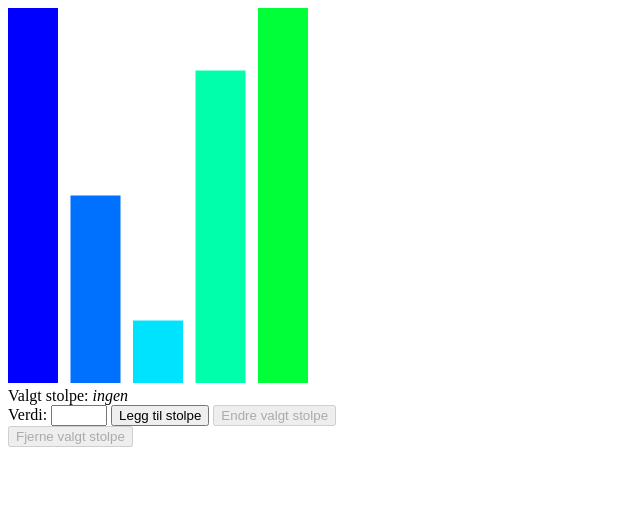
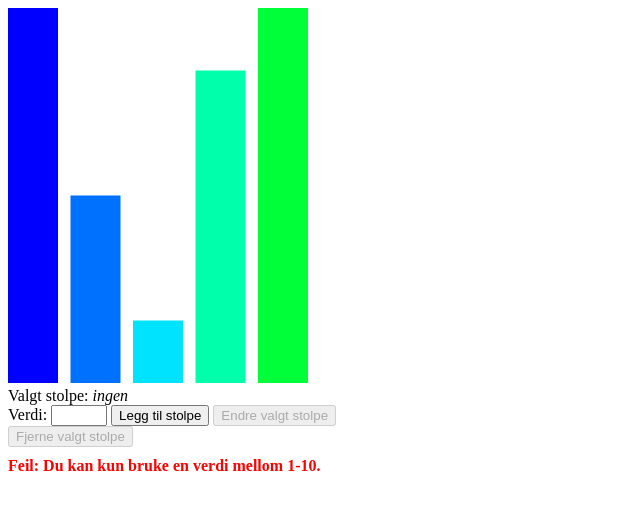
Before and after one commit to MariusTBjercke/uke6-obligatorisk-oppgave, a plain HTML site: page index.html in a window 1280 px wide. Both pictures are taken after a click on the button "Legg til stolpe". Shown: the whole page, without its empty margins (0-640 px from the left). Drawn offline with Linux system fonts and the light colour scheme.

Commit message:
Added functionalities for adding and editing bars, and error msgs.
Also added some comments.

```diff
--- a/css/main.css
+++ b/css/main.css
@@ -2,3 +2,9 @@
     stroke: #000000;
     stroke-width: 1px;
 }
+
+#error-msg {
+    color: #ff0000;
+    font-weight: bold;
+    margin: 10px 0 0 0;
+}
--- a/js/controller.js
+++ b/js/controller.js
@@ -5,11 +5,42 @@ function selectBar(index) {
     show();
 }
 
+// Onclick funksjon for å legge til en ny stolpe
+function addBar(number) {
+    if (inputValue <= 10 && inputValue >= 1) {
+        numbers.push(number);
+        show();
+    } else {
+        errorMsg();
+    }
+}
+
+// Onclick funksjon for å endre valgt stolpe
+function editBar(barNumber) {
+    if (inputValue <= 10 && inputValue >= 1) {
+        numbers.splice(barNumber - 1, 1, inputValue);
+        show();
+    } else {
+        errorMsg();
+    }
+}
+
+// Onclick funksjon for å slette valgt stolpe fra array
 function removeBar(barNumber) {
     numbers.splice(barNumber - 1, 1);
     show();
 }
 
+// Funksjon for å hente div etter id
+function getDiv(id) {
+    return document.getElementById(id);
+}
+
+function errorMsg() {
+    getDiv("error-msg").innerHTML = "Feil: Du kan kun bruke en verdi mellom 1-10.";
+}
+
+// Trykk på utsiden av stolpene for å avvelge
 addEventListener("click", function(e) {
     if (e.target.tagName != "rect" && e.target.tagName != "BUTTON" && e.target.tagName != "INPUT") {
         chosenBar = "";
--- a/js/view.js
+++ b/js/view.js
@@ -15,10 +15,13 @@ function show() {
         <br />
         Verdi:
         <input type="number" min="1" max="10" oninput="inputValue = this.value" />
-        <button>Legg til stolpe</button>
+        <button onclick="addBar(inputValue)">Legg til stolpe</button>
         <button ${disabled} onclick="editBar(${chosenBar})">Endre valgt stolpe</button><br />
         <button ${disabled} onclick="removeBar(${chosenBar})">Fjerne valgt stolpe</button>
         `;
+        const errorDiv = document.createElement("div");
+        errorDiv.setAttribute("id", "error-msg");
+        contentDiv.appendChild(errorDiv);
 }
 
 function createBar(number, barNo) {
```
